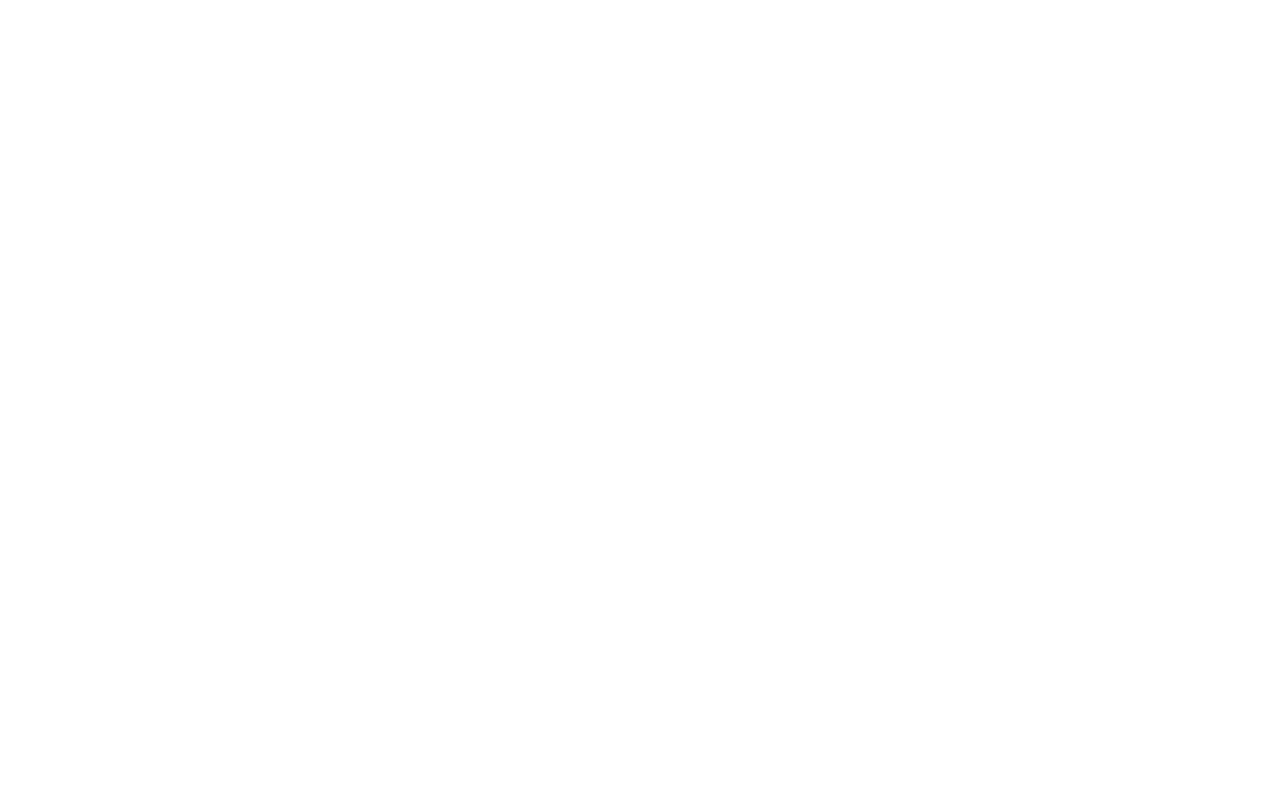
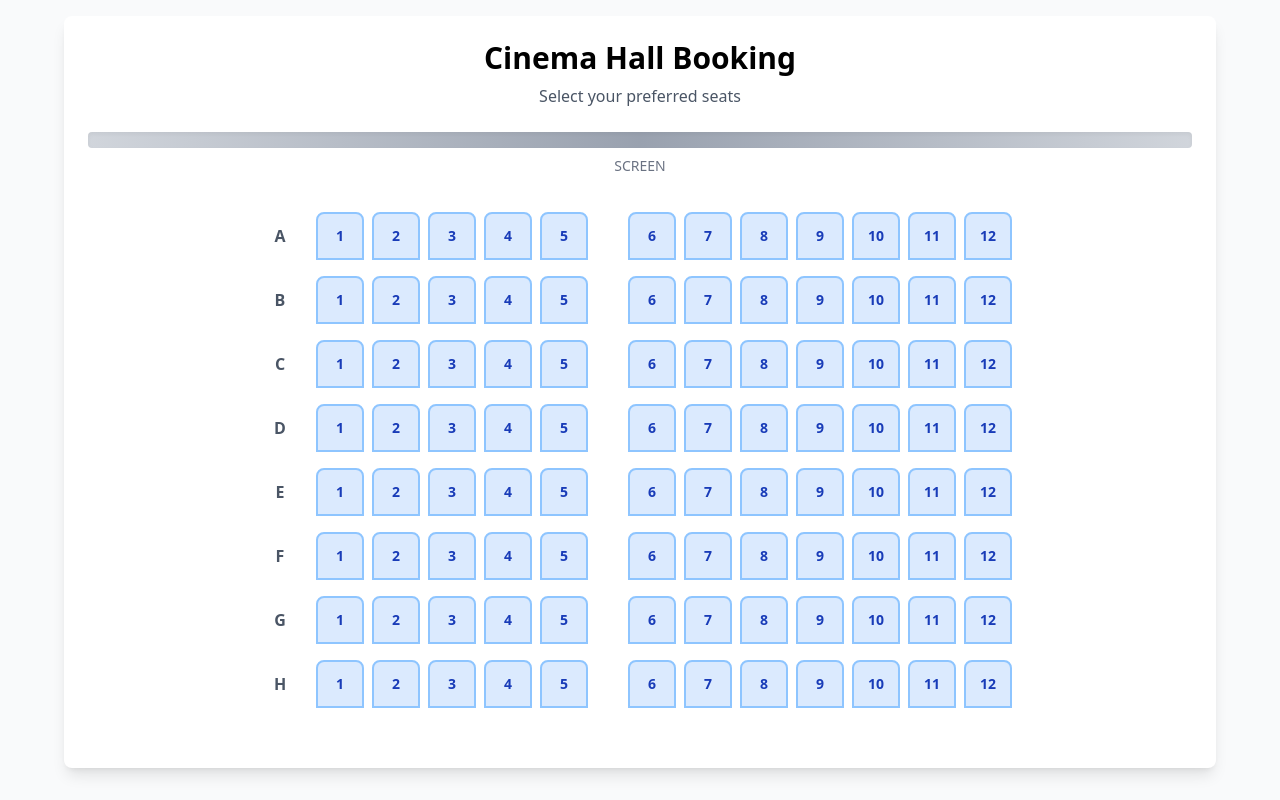
Before and after one commit to elisha111/react-cinema-hall, a React (Vite) app: page / in a window 1280 px wide. Built offline with nearby package versions, Linux system fonts and the light colour scheme.

Commit message:
seat map layout

```diff
--- a/src/components/CinemaSeatBooking.jsx
+++ b/src/components/CinemaSeatBooking.jsx
@@ -1,3 +1,6 @@
+import { useMemo } from "react";
+import { useState } from "react";
+
 const CinemaSeatBooking = (props) => {
   const {
     layout = {
@@ -17,14 +20,111 @@
     subtitle = "Select your preferred seats",
   } = props;
 
+  const getSeatType = () => {
+    // TODO: return
+  };
+
+  const initializeSeats = useMemo(() => {
+    const seats = [];
+
+    for (let row = 0; row < layout.rows; row++) {
+      const seatRow = [];
+      const seatTypeInfo = getSeatType(row);
+
+      for (let seat = 0; seat < layout.seatsPerRow; seat++) {
+        const seatId = `${String.fromCharCode(65 + row)}${seat + 1}`;
+
+        seatRow.push({
+          id: seatId,
+          row,
+          seat,
+          type: seatTypeInfo?.type || "regular",
+          price: seatTypeInfo?.price || 150,
+          color: seatTypeInfo?.color || "blue",
+          status: bookedSeats.includes(seatId) ? "booked" : "available",
+          selected: false,
+        });
+      }
+      seats.push(seatRow);
+    }
+
+    return seats;
+  }, [layout, seatTypes, bookedSeats]);
+
+  const [seats, setSeats] = useState(initializeSeats);
+  const [selectedSeats, setSelectedSeats] = useState([]);
+
+  const getSeatClassName = (seat) => {
+    return "w-8 h-8 sm:w-10 sm:h-10 lg:w-12 lg:h-12 m-1 rounded-t-lg border-2 cursor-pointer transition-all duration-200 flex items-center justify-center text-xs sm:text-sm font-bold bg-blue-100 border-blue-300 text-blue-800";
+
+    // more conditions
+  };
+
+  const handleSeatClick = (rowIndex, seatIndex) => {
+    // TODO: click logic
+  };
+
+  const renderSeatSection = (seatRow, startIndex, endIndex) => {
     return (
-    <div>
+      <div className="flex">
+        {seatRow.slice(startIndex, endIndex).map((seat, index) => (
+          <div
+            className={getSeatClassName(seat)}
+            key={seat.id}
+            title=""
+            onClick={() => handleSeatClick(seat.row, startIndex + index)}
+          >
+            {startIndex + index + 1}
+          </div>
+        ))}
+      </div>
+    );
+  };
+
+  return (
+    <div className="w-full min-h-screen bg-gray-50 p-4">
+      <div className="max-w-6xl mx-auto bg-white rounded-lg shadow-lg p-6">
         {/* title */}
+        <h1 className="text-2xl lg:text-3xl font-bold text-center mb-2">
+          {title}
+        </h1>
+        <p className="text-center text-gray-600 mb-6">{subtitle}</p>
+
         {/* screen */}
+        <div className="mb-8">
+          <div className="w-full h-4 bg-linear-to-r from-gray-300 via-gray-400 to-gray-300 rounded mb-2 shadow-inner" />
+          <p className="text-center text-sm text-gray-500 font-medium">
+            SCREEN
+          </p>
+        </div>
+
         {/* seat map */}
+        <div className="mb-6 overflow-x-auto">
+          <div className="flex flex-col items-center min-w-max">
+            {seats.map((row, rowIndex) => (
+              <div key={rowIndex} className="flex items-center mb-2">
+                <span className="w-8 text-center font-bold text-gray-600 mr-4">
+                  {String.fromCharCode(65 + rowIndex)}
+                </span>
+                {renderSeatSection(row, 0, layout.aislePosition)}
+
+                {/* aisle */}
+                <div className="w-8"></div>
+
+                {renderSeatSection(
+                  row,
+                  layout.aislePosition,
+                  layout.seatsPerRow
+                )}
+              </div>
+            ))}
+          </div>
+        </div>
+
         {/* legend */}
         {/* summary */}
         {/* book button */}
+      </div>
     </div>
   );
 };
```
Lines whose indentation alone changed are shown as unchanged.
